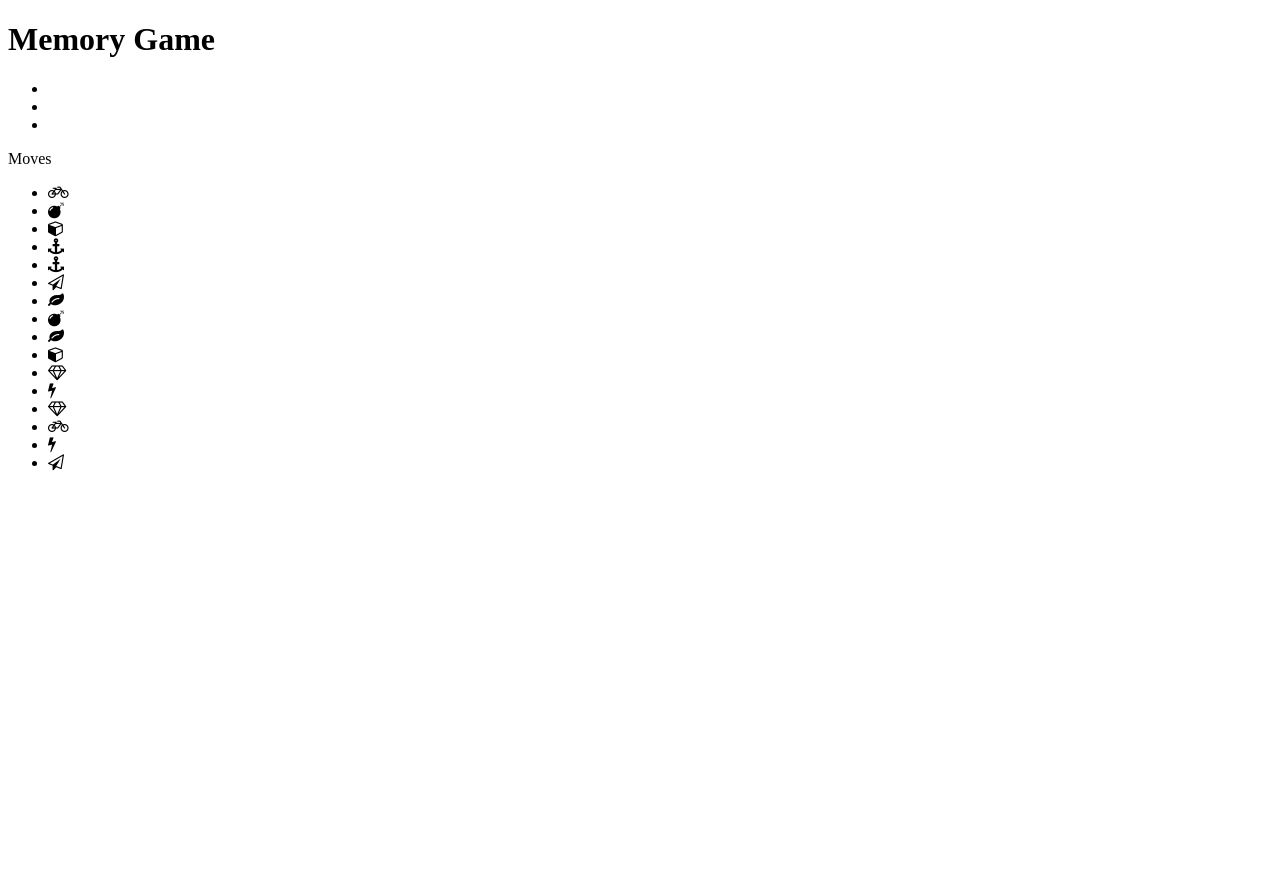
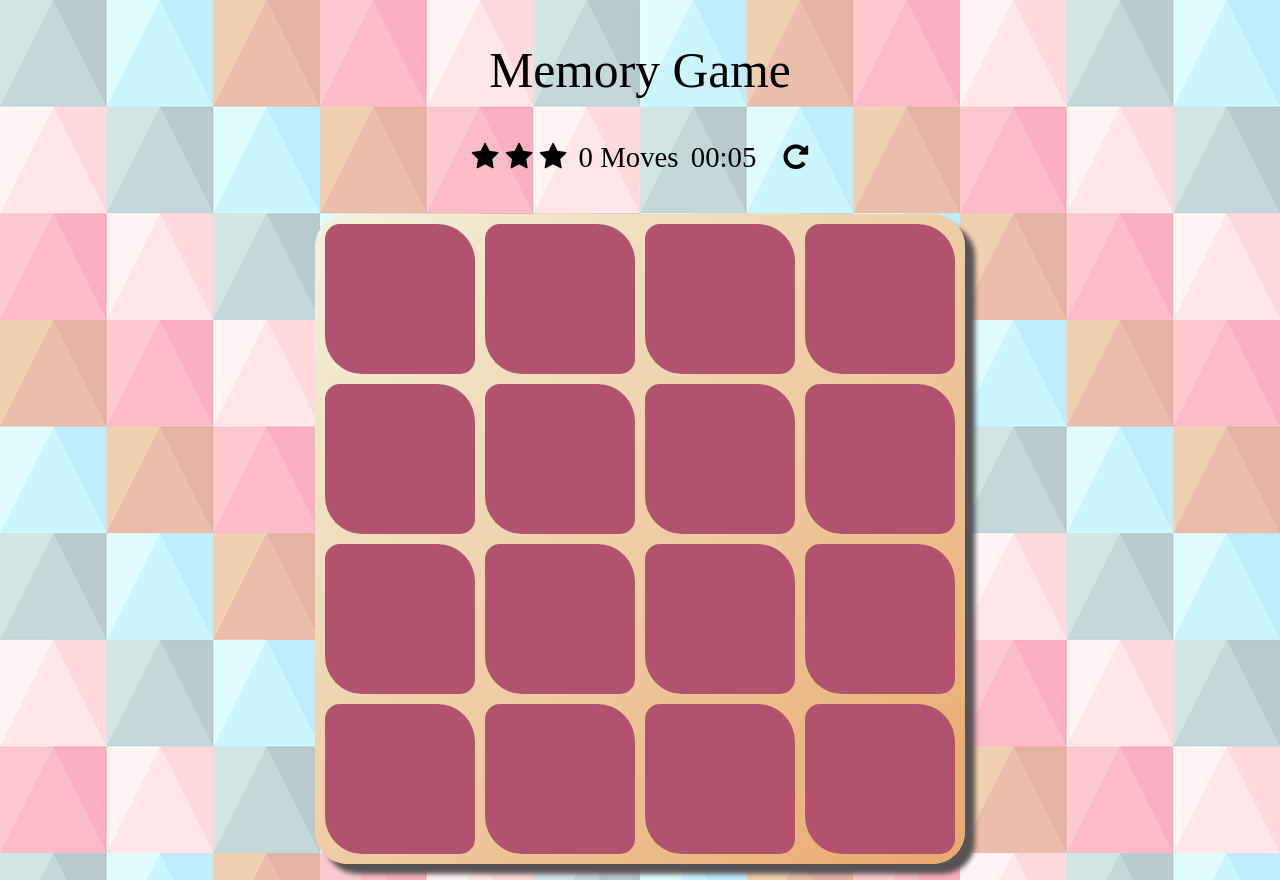
Before and after one commit to mburr9/memory-game, a plain HTML site: page index.html in a window 1280 px wide. Before the commit the page ends 800 px from the top, so only its background shows below. Drawn offline with nearby package versions, Linux system fonts and the light colour scheme; a web font is replaced by a local one.

Commit message:
Complete

```diff
--- a/css/responsive.css
+++ b/css/responsive.css
@@ -0,0 +1,81 @@
+@media screen and (min-width: 500px) {
+  .deck {
+    width: 400px;
+    height: 400px;
+  }
+
+  .deck .card {
+    width: 87.5px;
+    height: 87.5px;
+  }
+
+  .deck .card.show, .deck .card.match {
+    font-size: 1.5em;
+  }
+}
+
+@media screen and (min-width: 650px) {
+  h1 {
+    font-size: 2.5em;
+  }
+
+  .score-panel {
+    font-size: 1.2em;
+  }
+
+  .deck {
+    width: 500px;
+    height: 500px;
+    margin-top: 8px;
+  }
+
+  .deck .card {
+    width: 112.5px;
+    height: 112.5px;
+  }
+
+  .deck .card.show, .deck .card.match {
+    font-size: 2em;
+  }
+
+}
+
+@media screen and (min-width: 750px) {
+  .deck {
+    width: 530px;
+    height: 530px;
+  }
+
+  .deck .card {
+    width: 120px;
+    height: 120px;
+  }
+}
+
+@media screen and (min-width: 750px) and (min-height: 750px){
+  h1 {
+    font-size: 3.1em;
+    margin: 42px;
+  }
+
+  .score-panel {
+    font-size: 1.8em;
+  }
+
+
+  .deck {
+    width: 650px;
+    height: 650px;
+    margin-top: 40px;
+  }
+
+  .deck .card {
+    width: 150px;
+    height: 150px;
+  }
+
+  .deck .card.show, .deck .card.match {
+    font-size: 2.6em;
+  }
+
+}
--- a/css/style.css
+++ b/css/style.css
@@ -0,0 +1,108 @@
+html {
+    box-sizing: border-box;
+}
+
+*, *::before, *::after {
+    box-sizing: inherit;
+}
+
+li {
+  list-style: none;
+}
+
+h1 {
+  margin-bottom: 15px;
+  margin-top: 15px;
+  font-weight: 500;
+}
+
+body {
+  width: 100%;
+  height: 100%;
+  margin: 0;
+  background: #ffffff url('../images/abstract.png');
+  display: flex;
+  flex-wrap: wrap;
+}
+
+header {
+  width: 80%;
+  text-align: center;
+  margin-left: auto;
+  margin-right: auto;
+}
+
+.score-panel {
+  width: 80%;
+  margin-left: auto;
+  margin-right: auto;
+  text-align: center;
+}
+
+.stars {
+  display: inline-block;
+  padding: 0;
+  margin: 0;
+}
+
+.stars li {
+  display: inline-block;
+}
+
+.minutes, .moves {
+  margin-left: 5px;
+}
+
+.restart {
+  display: inline-block;
+  margin-left: 20px;
+}
+
+main {
+  width: 100%;
+}
+
+.deck {
+  display: flex;
+  flex-wrap: wrap;
+  width: 320px;
+  height: 320px;
+  margin-left: auto;
+  margin-right: auto;
+  margin-top: 21px;
+  background: linear-gradient(135deg, #f3f2dd, #eaa86b);
+  border-radius: 5%;
+  padding: 5px;
+  box-shadow: 10px 10px 5px 0px rgba(87,82,85,1);
+}
+
+.deck .card {
+  width: 67.5px;
+  height: 67.5px;
+  background: #b1526f;
+  display: flex;
+  justify-content: center;
+  align-items: center;
+  margin: 5px;
+  cursor: pointer;
+  font-size: 0;
+  border-radius: 10% 25%;
+  transition: background 1s, transform 1s;
+}
+
+.deck .card.open {
+  transform: rotateY(0);
+  cursor: default;
+  background: #e26b92;
+}
+
+.deck .card.show {
+  font-size: 1em;
+}
+
+.deck .card.match {
+  transform: rotateY(360deg);
+  background: #9d73c7;
+  cursor: default;
+  font-size: 1em;
+}
--- a/index.html
+++ b/index.html
@@ -8,24 +8,27 @@
     <link rel="stylesheet prefetch" href="https://maxcdn.bootstrapcdn.com/font-awesome/4.6.1/css/font-awesome.min.css">
     <link rel="stylesheet prefetch" href="https://fonts.googleapis.com/css?family=Coda">
     <script src="https://ajax.googleapis.com/ajax/libs/jquery/1.12.4/jquery.min.js"></script>
-    <title>My Portfolio</title>
+    <title>Memory Game</title>
   </head>
   <body>
     <header>
       <h1>Memory Game</h1>
-      <section class="score-panel">
-        <ul>
-          <li></li>
-          <li></li>
-          <li></li>
-        </ul>
-        <span>Moves</span>
-        <span></span>
-        <span></span>
+    </header>
 
-      </section>
+    <section class="score-panel">
+      <ul class="stars">
+        <li><i class="fa fa-star"></i></li>
+        <li><i class="fa fa-star"></i></li>
+        <li><i class="fa fa-star"></i></li>
+      </ul>
+      <span class="moves">0</span> Moves
+      <span class="minutes"></span>:<span class="seconds"></span>
+      <div class="restart">
+        <i class="fa fa-repeat"></i>
+      </div>
+    </section>
 
-    </header>
+
 
     <main>
       <ul class="deck">
--- a/js/app.js
+++ b/js/app.js
@@ -115,7 +115,7 @@ allCards.each(function() { // goes through each card with the class .card
               endGame(); // pop up announcing the end of the game
             };
           };
-        }, 1500);
+        }, 1200);
       }
     }
   });
@@ -170,7 +170,7 @@ function moveCounter() {
 * @param {number} moves - The number of moves made in the game
 */
 function stars(moves) {
-  if (moves === 12 || moves === 15) {
+  if (moves === 14 || moves === 17) {
     $('.fa-star').last().toggleClass('fa-star');
   }
 };
```
Also changed, not shown: images/abstract.png (added), images/puzzle.jpg (added), 2 other files.
